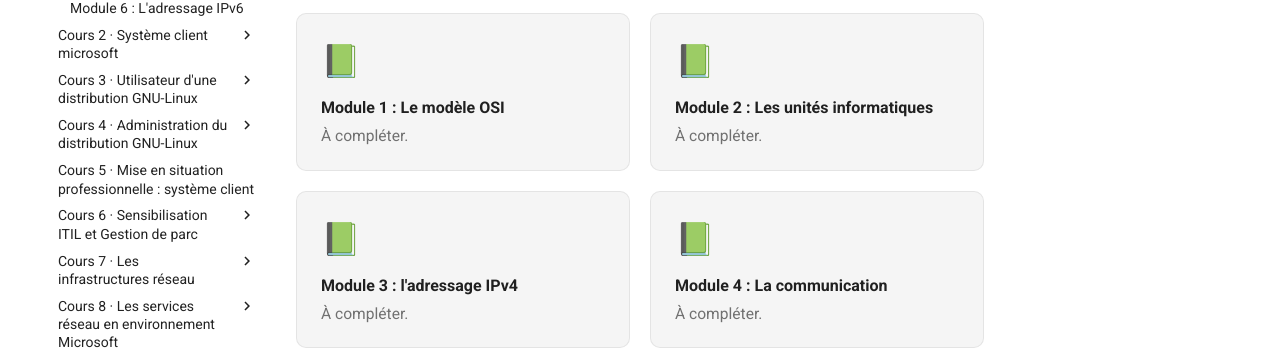
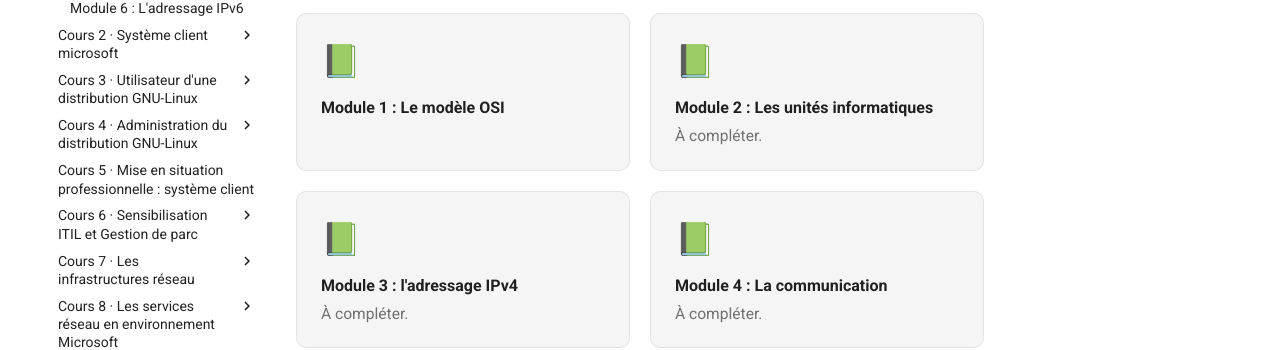
Before and after one commit to Kass-19/tssr-cours, an MkDocs documentation site: the page built from docs/cours/cours-01-bases-des-reseaux/index.md, in a window 1280 px wide and 1086 px high. Shown: the part 400-750 px from the top of the window. Built offline with MkDocs 1.6.1 and Material for MkDocs 9.7.7, drawn with Linux system fonts in a browser that asks for light colours; comment, search, counter and statistics services are not loaded.

Commit message:
Remove placeholder text from Module 1
Removed placeholder text from Module 1 description.

```diff
--- a/docs/cours/cours-01-bases-des-reseaux/index.md
+++ b/docs/cours/cours-01-bases-des-reseaux/index.md
@@ -11,7 +11,6 @@ Retrouve ici l'ensemble des modules de ce cours.
   <a class="tssr-card" href="module-1-le-modele-osi/">
     <span class="tssr-card-icon">📗</span>
     <span class="tssr-card-title">Module 1 : Le modèle OSI</span>
-    <span class="tssr-card-desc">À compléter.</span>
   </a>
   <a class="tssr-card" href="module-2-les-unites-informatiques/">
     <span class="tssr-card-icon">📗</span>
```
